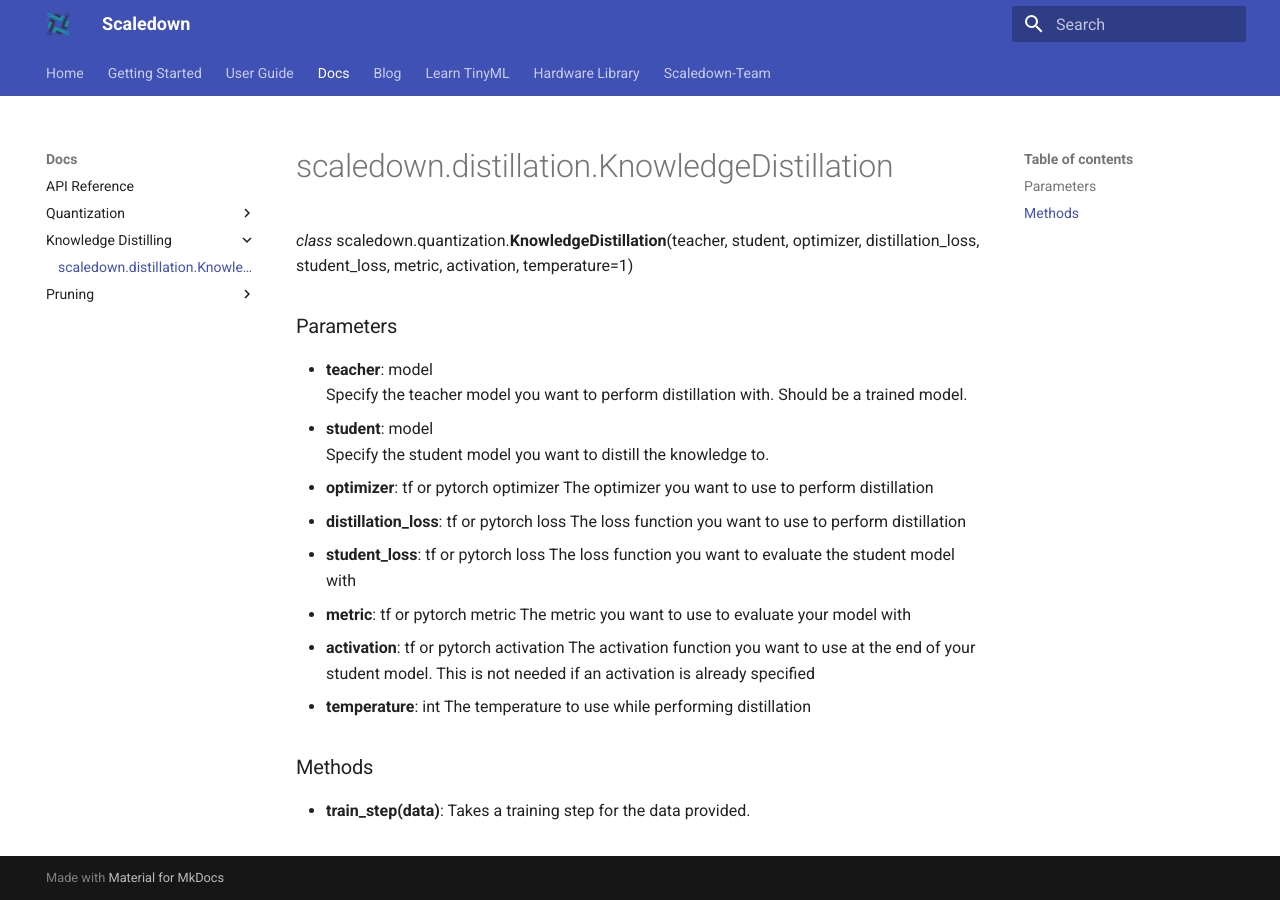
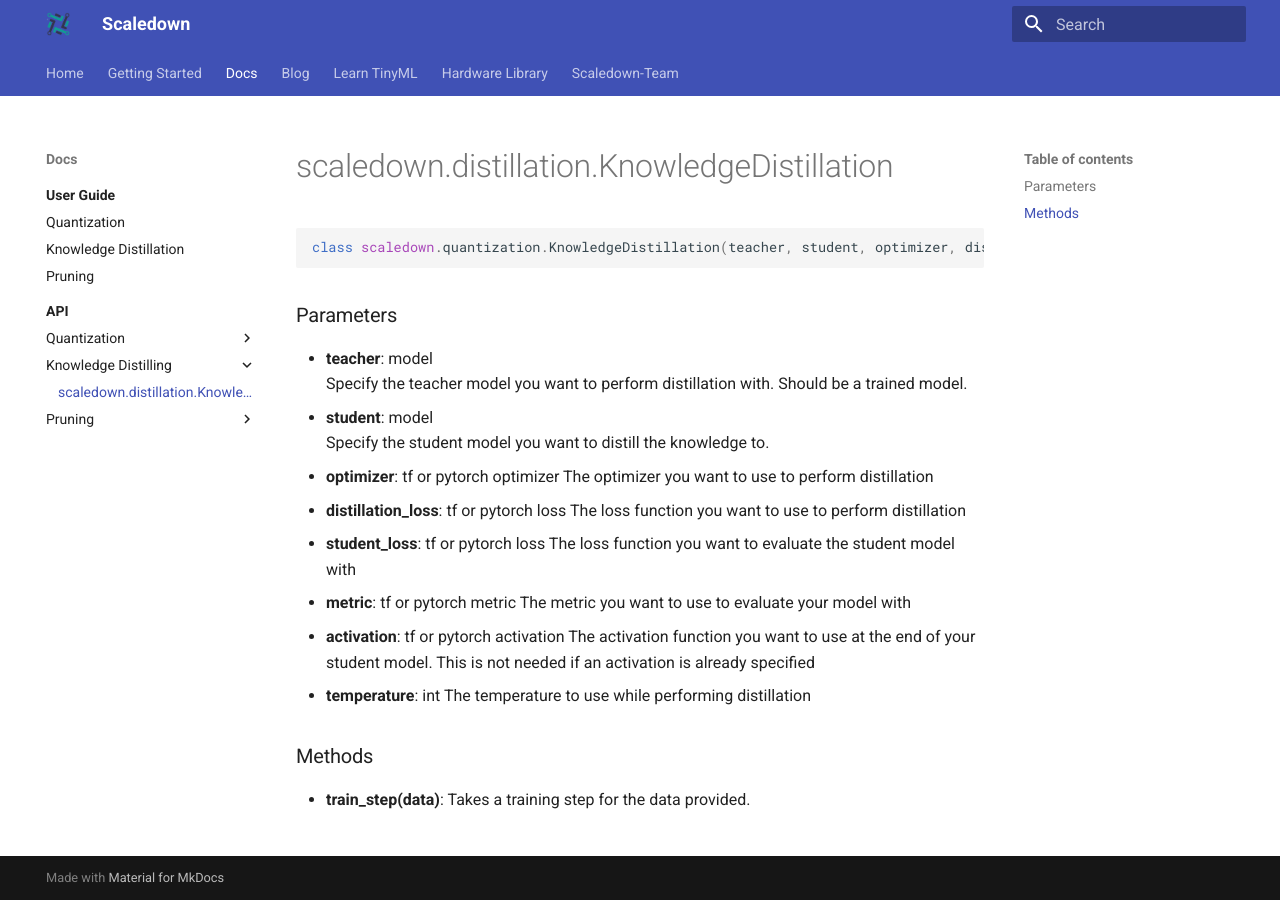
Before and after one commit to scaledown-team/scaledown-team.github.io, an MkDocs documentation site: the page built from docs/api/knowledge_distillation.md, in a window 1280 px wide. Built offline with MkDocs 1.6.1 and Material for MkDocs 9.7.7, drawn with Linux system fonts in a browser that asks for light colours.

Commit message:
added kd docs

````diff
--- a/docs/api/knowledge_distillation.md
+++ b/docs/api/knowledge_distillation.md
@@ -1,6 +1,8 @@
 # scaledown.distillation.KnowledgeDistillation
 
-*class* scaledown.quantization.**KnowledgeDistillation**(teacher, student, optimizer, distillation\_loss, student\_loss, metric, activation, temperature=1)
+```py
+class scaledown.quantization.KnowledgeDistillation(teacher, student, optimizer, distillation_loss, student_loss, metric, activation, temperature=1)
+```
 
 ### Parameters
 - **teacher**: model
--- a/mkdocs.yml
+++ b/mkdocs.yml
@@ -5,29 +5,42 @@
   logo: assets/highres_logo.png
   features:
     - navigation.tabs
+    - navigation.sections
+    - navigation.indexes
+
+markdown_extensions:
+  - pymdownx.inlinehilite
+  - pymdownx.highlight:
+      anchor_linenums: true
+  - pymdownx.snippets
+  - pymdownx.superfences
 
 nav:
   - 'Home': index.md
   - 'Getting Started':
     - getting_started/installation.md
-  - 'User Guide':
-    - guide/index.md
-    - guide/quantization.md
-    - guide/knowledgedistillation.md
-    - guide/pruning.md
   - 'Docs':
-    - api/index.md
-    - 'Quantization':
-      - api/weight_quantization.md
-    - 'Knowledge Distilling':
-      - api/knowledge_distillation.md
-    - 'Pruning':
-      - api/magnitude_pruning.md
+    - 'User Guide':
+      - guide/index.md
+      - guide/quantization.md
+      - guide/knowledgedistillation.md
+      - guide/pruning.md
+    - 'API':
+      - api/index.md
+      - 'Quantization':
+        - api/weight_quantization.md
+      - 'Knowledge Distilling':
+        - api/knowledge_distillation.md
+      - 'Pruning':
+        - api/magnitude_pruning.md
   - 'Blog': https://scaledown-team.github.io/blog
   - 'Learn TinyML': learn.md
   - 'Hardware Library': hardware_library.md
   - 'Scaledown-Team': team.md
 
+extra_css:
+  - stylesheets/extra.css
+
 extra:
   analytics:
     provider: google
````
